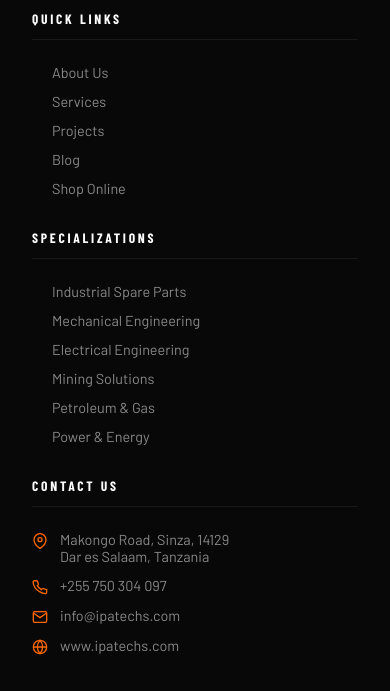
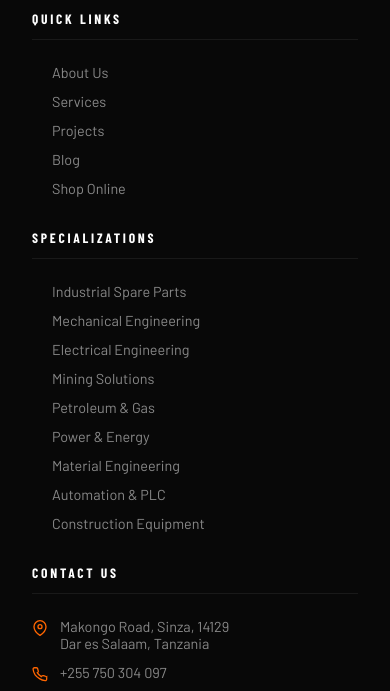
Before and after one commit to wakashela/ipatechs, a website: page blog/index.html in a window 390 px wide. Shown: the part 3526-4217 px from the top of the page. Drawn offline with nearby package versions, Linux system fonts and the light colour scheme; a web font is replaced by a local one.

Commit message:
fix: add Blog to homepage mobile menu, add 3 missing service pages to footer specializations

```diff
--- a/js/components.js
+++ b/js/components.js
@@ -57,6 +57,9 @@
     + '<li><a href="/mining-equipment-east-africa/">Mining Solutions</a></li>'
     + '<li><a href="/petroleum-gas-engineering/">Petroleum &amp; Gas</a></li>'
     + '<li><a href="/power-energy-solutions/">Power &amp; Energy</a></li>'
+    + '<li><a href="/material-engineering/">Material Engineering</a></li>'
+    + '<li><a href="/automation-engineering/">Automation &amp; PLC</a></li>'
+    + '<li><a href="/construction-equipment/">Construction Equipment</a></li>'
     + '</ul></div>'
     + '<div class="footer-col"><h5>Contact Us</h5>'
     + '<div class="footer-contact-item"><svg viewBox="0 0 24 24" fill="none" stroke="currentColor" stroke-width="2"><path d="M21 10c0 7-9 13-9 13s-9-6-9-13a9 9 0 0 1 18 0z"/><circle cx="12" cy="10" r="3"/></svg><span>Makongo Road, Sinza, 14129<br>Dar es Salaam, Tanzania</span></div>'
```
Also changed, not shown: index.html (+1 -0 lines).
